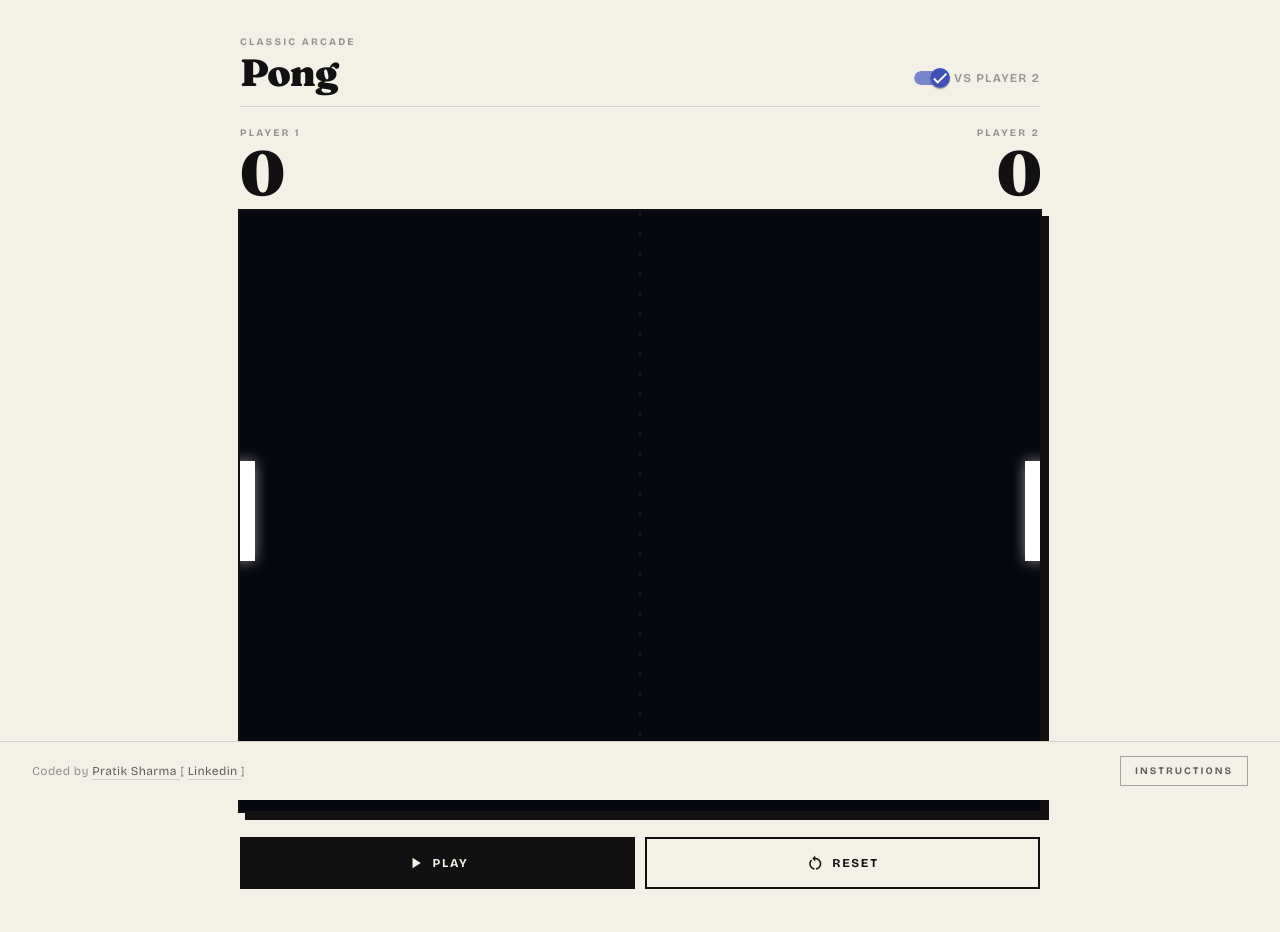
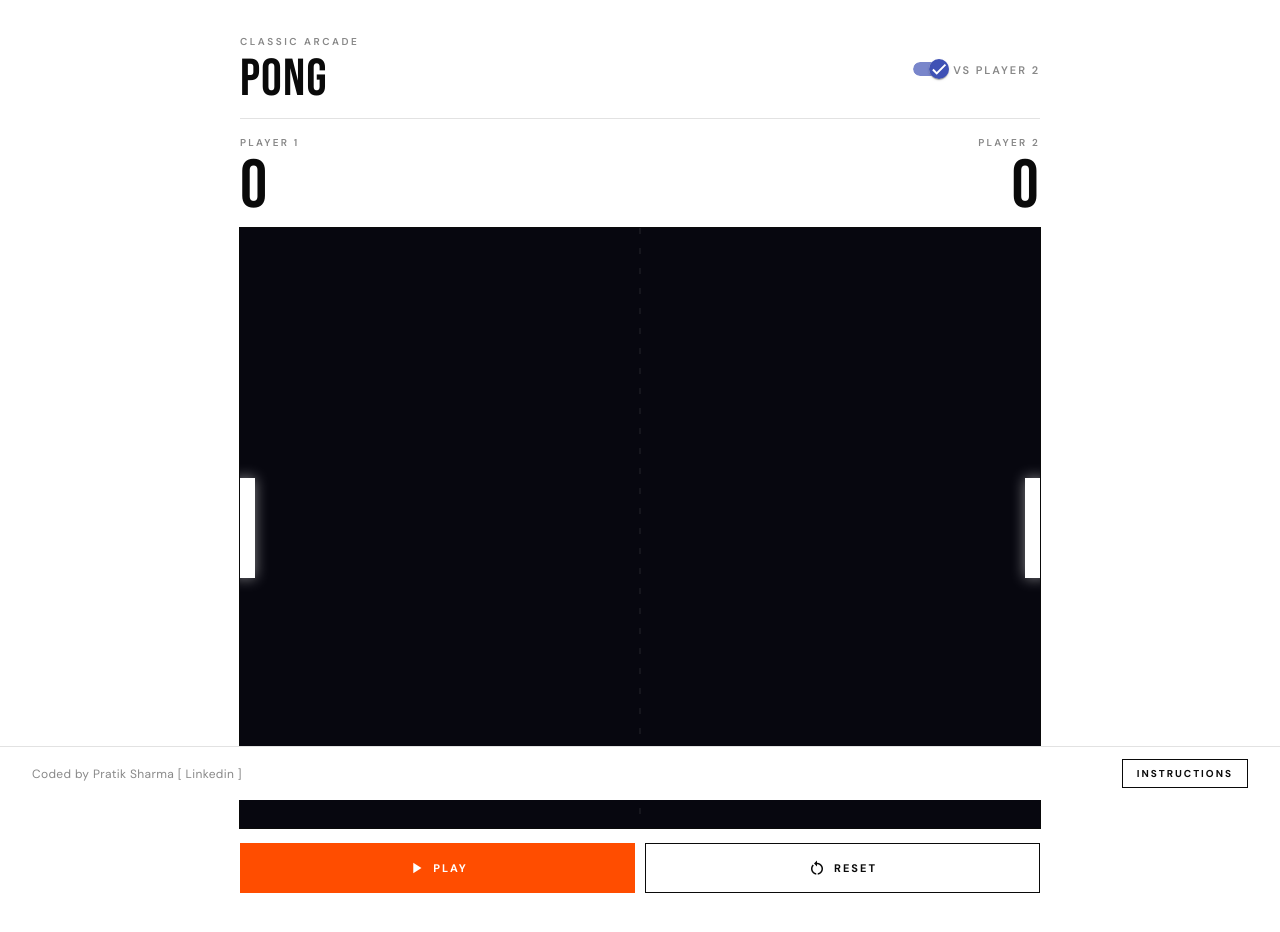
Before and after one commit to topratiksharma/arkanoid, an Angular app: page /#/game in a window 1280 px wide. Shown: the top 932 px of the page. Built offline with nearby package versions, Linux system fonts and the light colour scheme.

Commit message:
Option 1 theme

```diff
--- a/src/app/game/game.component.scss
+++ b/src/app/game/game.component.scss
@@ -1,9 +1,10 @@
-$cream: #f3f0e8;
-$ink: #111111;
-$ink-soft: rgba(17, 17, 17, 0.42);
-$ink-border: rgba(17, 17, 17, 0.14);
-$font-display: 'Fraunces', Georgia, serif;
-$font-ui: 'Bricolage Grotesque', sans-serif;
+$white: #ffffff;
+$black: #0a0a0a;
+$orange: #ff4d00;
+$border: #e2e2e2;
+$muted: #888888;
+$font-display: 'Bebas Neue', sans-serif;
+$font-ui: 'DM Sans', sans-serif;
 
 .arkanoid {
   min-height: 100%;
@@ -11,19 +12,19 @@ $font-ui: 'Bricolage Grotesque', sans-serif;
   flex-direction: column;
   align-items: center;
   justify-content: center;
-  padding: 32px 24px 80px;
-  background-color: $cream;
+  padding: 32px 24px 72px;
+  background-color: $white;
   font-family: $font-ui;
 
   &__header {
     display: flex;
-    align-items: flex-end;
+    align-items: center;
     justify-content: space-between;
     width: 100%;
     max-width: 800px;
-    padding-bottom: 14px;
-    margin-bottom: 16px;
-    border-bottom: 1.5px solid $ink-border;
+    padding-bottom: 12px;
+    margin-bottom: 14px;
+    border-bottom: 1px solid $border;
   }
 
   &__brand {
@@ -34,35 +35,35 @@ $font-ui: 'Bricolage Grotesque', sans-serif;
   &__eyebrow {
     font-family: $font-ui;
     font-size: 10px;
-    font-weight: 700;
-    letter-spacing: 0.22em;
+    font-weight: 600;
+    letter-spacing: 0.25em;
     text-transform: uppercase;
-    color: $ink-soft;
+    color: $muted;
     margin-bottom: 2px;
   }
 
   &__title {
     font-family: $font-display;
-    font-size: 38px;
-    font-weight: 900;
-    color: $ink;
+    font-size: 52px;
+    font-weight: 400;
+    color: $black;
     line-height: 1;
-    letter-spacing: -0.025em;
+    letter-spacing: 0.02em;
     margin: 0;
     padding: 0;
   }
 
   &__toggle-mode {
-    margin-bottom: 4px;
+    margin-bottom: 0;
   }
 
   &__toggle-label {
     font-family: $font-ui;
-    font-size: 12px;
+    font-size: 11px;
     font-weight: 600;
-    letter-spacing: 0.1em;
+    letter-spacing: 0.18em;
     text-transform: uppercase;
-    color: $ink-soft;
+    color: $muted;
   }
 
   &__scoreboard {
@@ -71,7 +72,7 @@ $font-ui: 'Bricolage Grotesque', sans-serif;
     align-items: flex-end;
     width: 100%;
     max-width: 800px;
-    margin-bottom: 8px;
+    margin-bottom: 6px;
   }
 
   &__player-score {
@@ -86,21 +87,20 @@ $font-ui: 'Bricolage Grotesque', sans-serif;
   &__player-name {
     font-family: $font-ui;
     font-size: 10px;
-    font-weight: 700;
+    font-weight: 600;
     letter-spacing: 0.22em;
     text-transform: uppercase;
-    color: $ink-soft;
-    margin-bottom: 2px;
+    color: $muted;
+    margin-bottom: 0;
   }
 
   &__score-value {
     font-family: $font-display;
-    font-size: 62px;
-    font-weight: 900;
-    color: $ink;
-    line-height: 0.9;
-    letter-spacing: -0.03em;
-    font-variant-numeric: tabular-nums;
+    font-size: 68px;
+    font-weight: 400;
+    color: $black;
+    line-height: 1;
+    letter-spacing: 0.02em;
   }
 
   &__game-container {
@@ -109,8 +109,7 @@ $font-ui: 'Bricolage Grotesque', sans-serif;
     max-width: 800px;
     height: 600px;
     overflow: hidden;
-    border: 2px solid $ink;
-    box-shadow: 7px 7px 0 $ink;
+    border: 1px solid $black;
   }
 
   &__game {
@@ -126,7 +125,7 @@ $font-ui: 'Bricolage Grotesque', sans-serif;
     display: flex;
     width: 100%;
     max-width: 800px;
-    margin-top: 24px;
+    margin-top: 14px;
     gap: 10px;
   }
 
@@ -137,31 +136,27 @@ $font-ui: 'Bricolage Grotesque', sans-serif;
     justify-content: center;
     padding: 15px 32px;
     font-family: $font-ui;
-    font-size: 12px;
+    font-size: 11px;
     font-weight: 700;
-    letter-spacing: 0.14em;
+    letter-spacing: 0.18em;
     text-transform: uppercase;
     cursor: pointer;
-    border: 2px solid $ink;
     border-radius: 0;
-    transition:
-      transform 0.1s ease,
-      box-shadow 0.1s ease,
-      background-color 0.15s ease;
-
-    &:hover:not(:disabled) {
-      transform: translateY(-2px);
-      box-shadow: 4px 4px 0 $ink;
-    }
-
-    &:active:not(:disabled) {
-      transform: translateY(1px);
-      box-shadow: none;
-    }
+    transition: background-color 0.15s ease, color 0.15s ease, border-color 0.15s ease;
 
     &--primary {
-      background-color: $ink;
-      color: $cream;
+      background-color: $orange;
+      color: $white;
+      border: 1px solid $orange;
+
+      &:hover:not(:disabled) {
+        background-color: #e64300;
+        border-color: #e64300;
+      }
+
+      &:active:not(:disabled) {
+        background-color: #cc3c00;
+      }
 
       &:disabled {
         opacity: 0.28;
@@ -171,7 +166,17 @@ $font-ui: 'Bricolage Grotesque', sans-serif;
 
     &--secondary {
       background-color: transparent;
-      color: $ink;
+      color: $black;
+      border: 1px solid $black;
+
+      &:hover:not(:disabled) {
+        background-color: $black;
+        color: $white;
+      }
+
+      &:active:not(:disabled) {
+        opacity: 0.85;
+      }
     }
   }
 
--- a/src/app/shared/footer/footer.component.scss
+++ b/src/app/shared/footer/footer.component.scss
@@ -1,8 +1,9 @@
-$cream: #f3f0e8;
-$ink: #111111;
-$ink-soft: rgba(17, 17, 17, 0.42);
-$ink-border: rgba(17, 17, 17, 0.14);
-$font-ui: 'Bricolage Grotesque', sans-serif;
+$white: #ffffff;
+$black: #0a0a0a;
+$orange: #ff4d00;
+$border: #e2e2e2;
+$muted: #888888;
+$font-ui: 'DM Sans', sans-serif;
 
 .footer {
   position: fixed;
@@ -12,28 +13,25 @@ $font-ui: 'Bricolage Grotesque', sans-serif;
   display: flex;
   justify-content: space-between;
   align-items: center;
-  padding: 14px 32px;
-  background-color: $cream;
-  border-top: 1.5px solid $ink-border;
+  padding: 12px 32px;
+  background-color: $white;
+  border-top: 1px solid $border;
   font-family: $font-ui;
   z-index: 10;
 
   &__attribution {
     font-size: 12px;
-    color: $ink-soft;
+    color: $muted;
     letter-spacing: 0.03em;
   }
 
   a {
-    color: rgba(17, 17, 17, 0.65);
+    color: $muted;
     text-decoration: none;
-    border-bottom: 1px solid $ink-border;
-    padding-bottom: 1px;
-    transition: border-color 0.15s ease, color 0.15s ease;
+    transition: color 0.15s ease;
 
     &:hover {
-      color: $ink;
-      border-color: $ink;
+      color: $black;
     }
   }
 
@@ -47,17 +45,16 @@ $font-ui: 'Bricolage Grotesque', sans-serif;
     letter-spacing: 0.2em;
     text-transform: uppercase;
     background: transparent;
-    border: 1.5px solid rgba(17, 17, 17, 0.35);
-    color: rgba(17, 17, 17, 0.65);
-    padding: 8px 14px;
+    border: 1px solid $black;
+    color: $black;
+    padding: 7px 14px;
     cursor: pointer;
     border-radius: 0;
-    transition: background-color 0.15s ease, color 0.15s ease, border-color 0.15s ease;
+    transition: background-color 0.15s ease, color 0.15s ease;
 
     &:hover {
-      background-color: $ink;
-      color: $cream;
-      border-color: $ink;
+      background-color: $black;
+      color: $white;
     }
   }
 }
--- a/src/app/shared/instructions/instructions.component.scss
+++ b/src/app/shared/instructions/instructions.component.scss
@@ -1,9 +1,10 @@
-$cream: #f3f0e8;
-$ink: #111111;
-$ink-soft: rgba(17, 17, 17, 0.5);
-$ink-border: rgba(17, 17, 17, 0.12);
-$font-display: 'Fraunces', Georgia, serif;
-$font-ui: 'Bricolage Grotesque', sans-serif;
+$white: #ffffff;
+$black: #0a0a0a;
+$orange: #ff4d00;
+$border: #e2e2e2;
+$muted: #888888;
+$font-display: 'Bebas Neue', sans-serif;
+$font-ui: 'DM Sans', sans-serif;
 
 .modal-container {
   display: flex;
@@ -12,10 +13,9 @@ $font-ui: 'Bricolage Grotesque', sans-serif;
   font-family: $font-ui;
 
   &__box {
-    background-color: $cream;
-    border: 2px solid $ink;
-    box-shadow: 6px 6px 0 $ink;
-    color: $ink;
+    background-color: $white;
+    border: 1px solid $border;
+    color: $black;
     border-radius: 0;
     max-width: 560px;
     width: 100%;
@@ -28,15 +28,15 @@ $font-ui: 'Bricolage Grotesque', sans-serif;
       margin: 0;
 
       li {
-        padding-left: 20px;
+        padding-left: 18px;
         position: relative;
-        color: $ink-soft;
+        color: $muted;
 
         &::before {
           content: '—';
           position: absolute;
           left: 0;
-          color: $ink;
+          color: $orange;
           font-weight: 700;
         }
       }
@@ -47,17 +47,17 @@ $font-ui: 'Bricolage Grotesque', sans-serif;
     display: flex;
     justify-content: space-between;
     align-items: center;
-    padding: 22px 24px 18px;
-    border-bottom: 1.5px solid $ink-border;
-    margin-bottom: 18px;
+    padding: 20px 24px 16px;
+    border-bottom: 1px solid $border;
+    margin-bottom: 16px;
 
     h1 {
       font-family: $font-display;
-      font-size: 22px;
-      font-weight: 900;
-      letter-spacing: -0.02em;
-      color: $ink;
-      text-transform: none;
+      font-size: 28px;
+      font-weight: 400;
+      letter-spacing: 0.04em;
+      color: $black;
+      text-transform: uppercase;
       margin: 0;
       padding: 0;
     }
@@ -69,13 +69,13 @@ $font-ui: 'Bricolage Grotesque', sans-serif;
     cursor: pointer;
     padding: 4px;
     line-height: 0;
-    color: $ink-soft;
+    color: $muted;
     transition: color 0.15s ease;
 
     img {
       width: 18px;
       height: 18px;
-      opacity: 0.5;
+      opacity: 0.4;
       transition: opacity 0.15s ease;
     }
 
--- a/src/index.html
+++ b/src/index.html
@@ -19,7 +19,7 @@
     <link rel="preconnect" href="https://fonts.googleapis.com" />
     <link rel="preconnect" href="https://fonts.gstatic.com" crossorigin />
     <link
-      href="https://fonts.googleapis.com/css2?family=Bricolage+Grotesque:wght@400;500;600;700&family=Fraunces:opsz,wght@9..144,900&display=swap"
+      href="https://fonts.googleapis.com/css2?family=Bebas+Neue&family=DM+Sans:wght@400;500;600;700&display=swap"
       rel="stylesheet"
     />
   </head>
--- a/src/styles.scss
+++ b/src/styles.scss
@@ -1,7 +1,7 @@
 /* You can add global styles to this file, and also import other style files */
 
 * {
-  font-family: 'Bricolage Grotesque', sans-serif;
+  font-family: 'DM Sans', sans-serif;
 }
 
 html,
```
